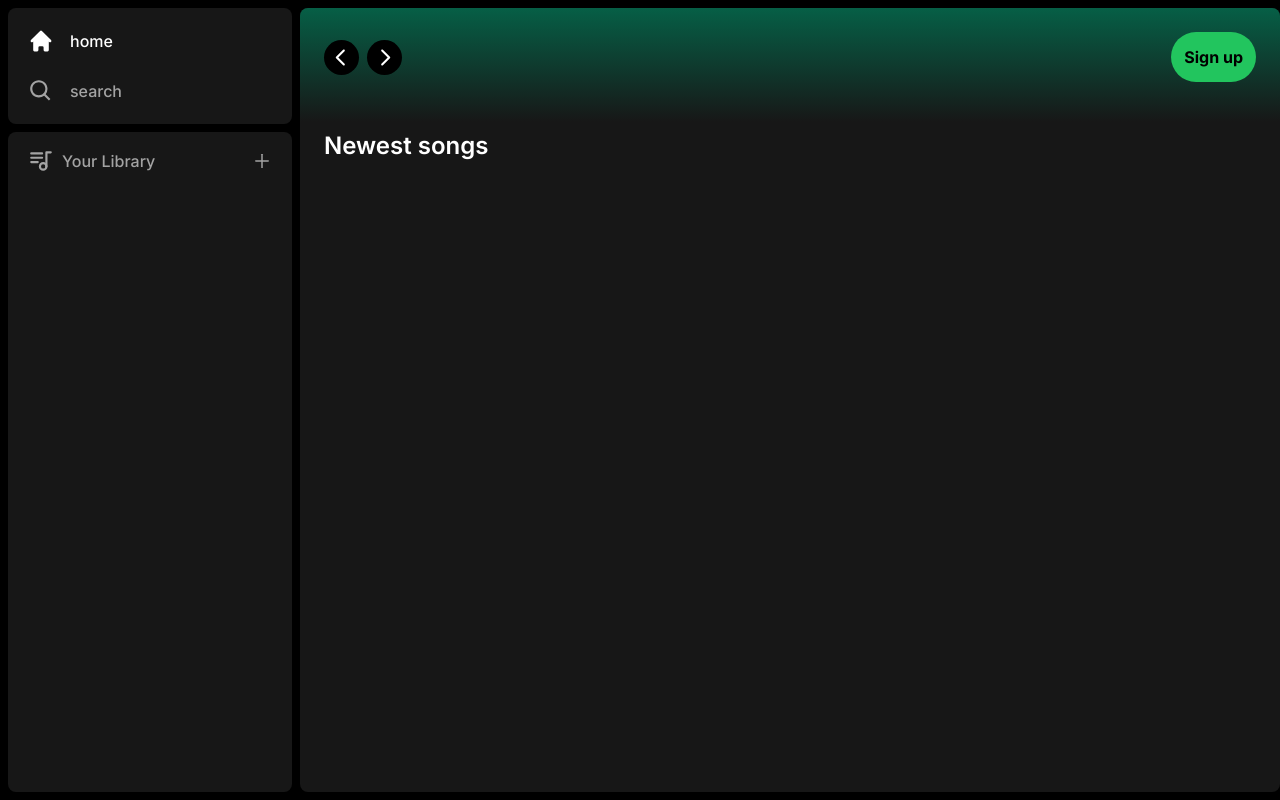
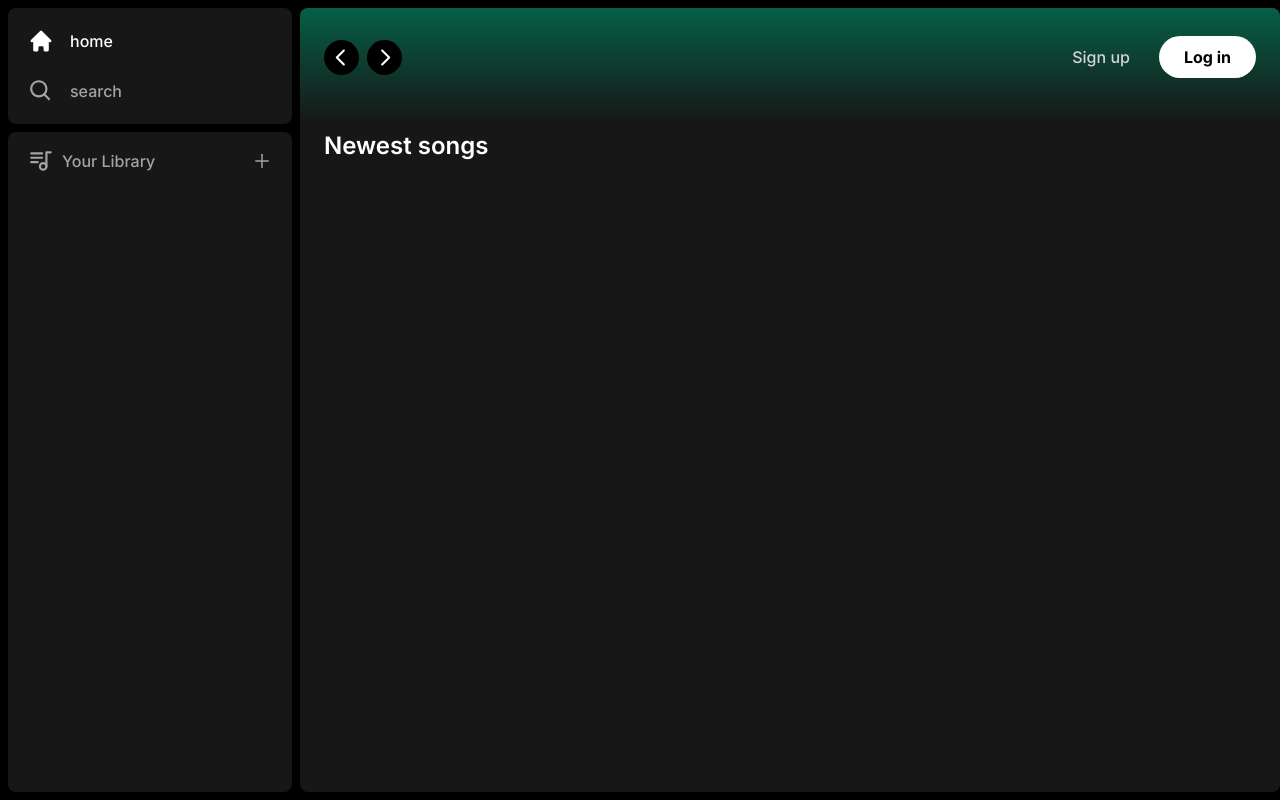
Before and after one commit to salczii/my-spotify, a Next.js app: page / in a window 1280 px wide. Built offline with nearby package versions, Linux system fonts and the light colour scheme.

Commit message:
add log in and sign up buttons

```diff
--- a/components/Header.tsx
+++ b/components/Header.tsx
@@ -102,7 +102,12 @@ const Header: React.FC<HeaderProps> = ({ children, className }) => {
         <div className="flex justify-between items-center gap-x-4">
           <>
             <div>
-              <Button>Sign up</Button>
+              <Button className="bg-transparent text-neutral-300 font-medium">
+                Sign up
+              </Button>
+            </div>
+            <div>
+              <Button className="bg-white px-6 py-2">Log in</Button>
             </div>
           </>
         </div>
```
